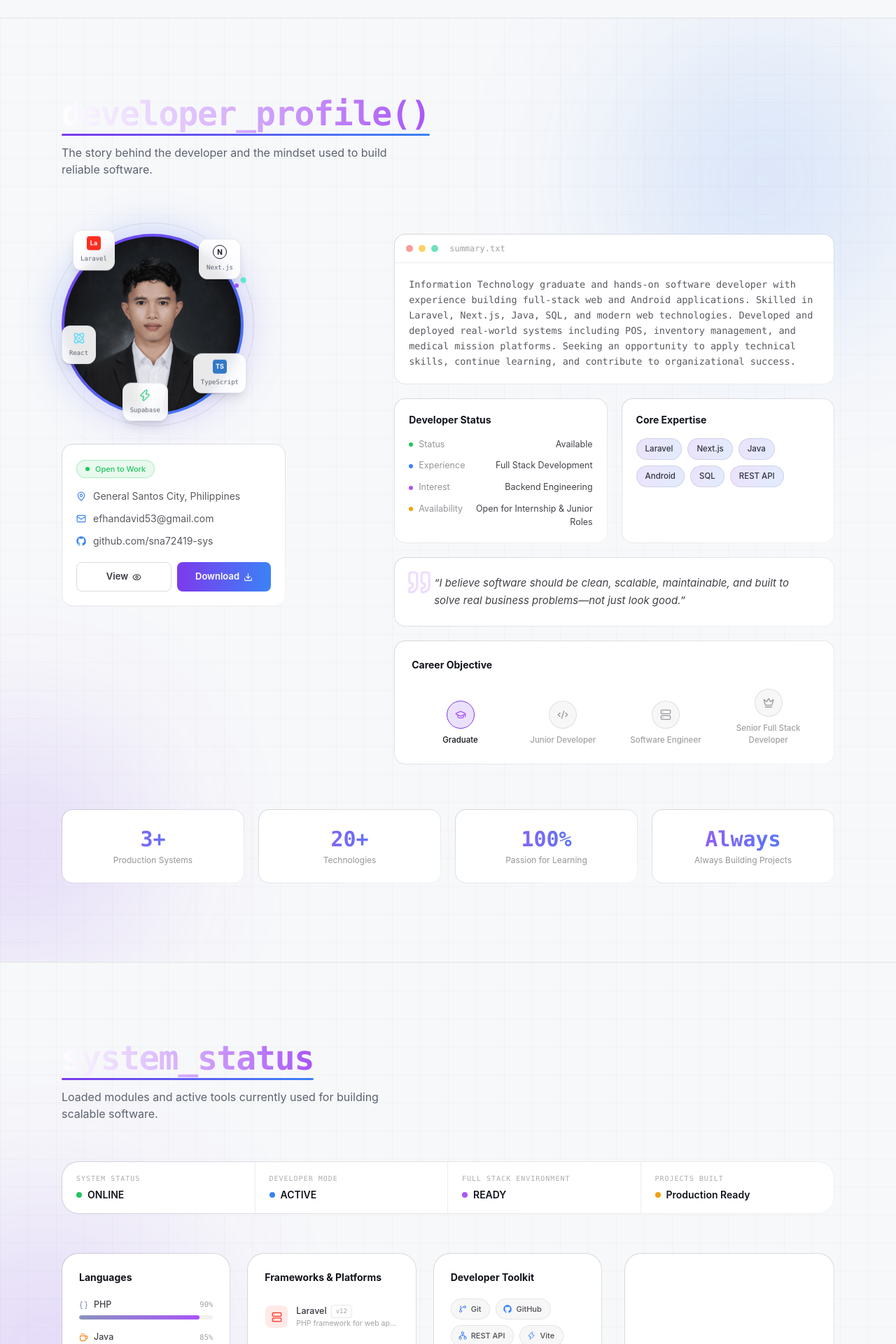
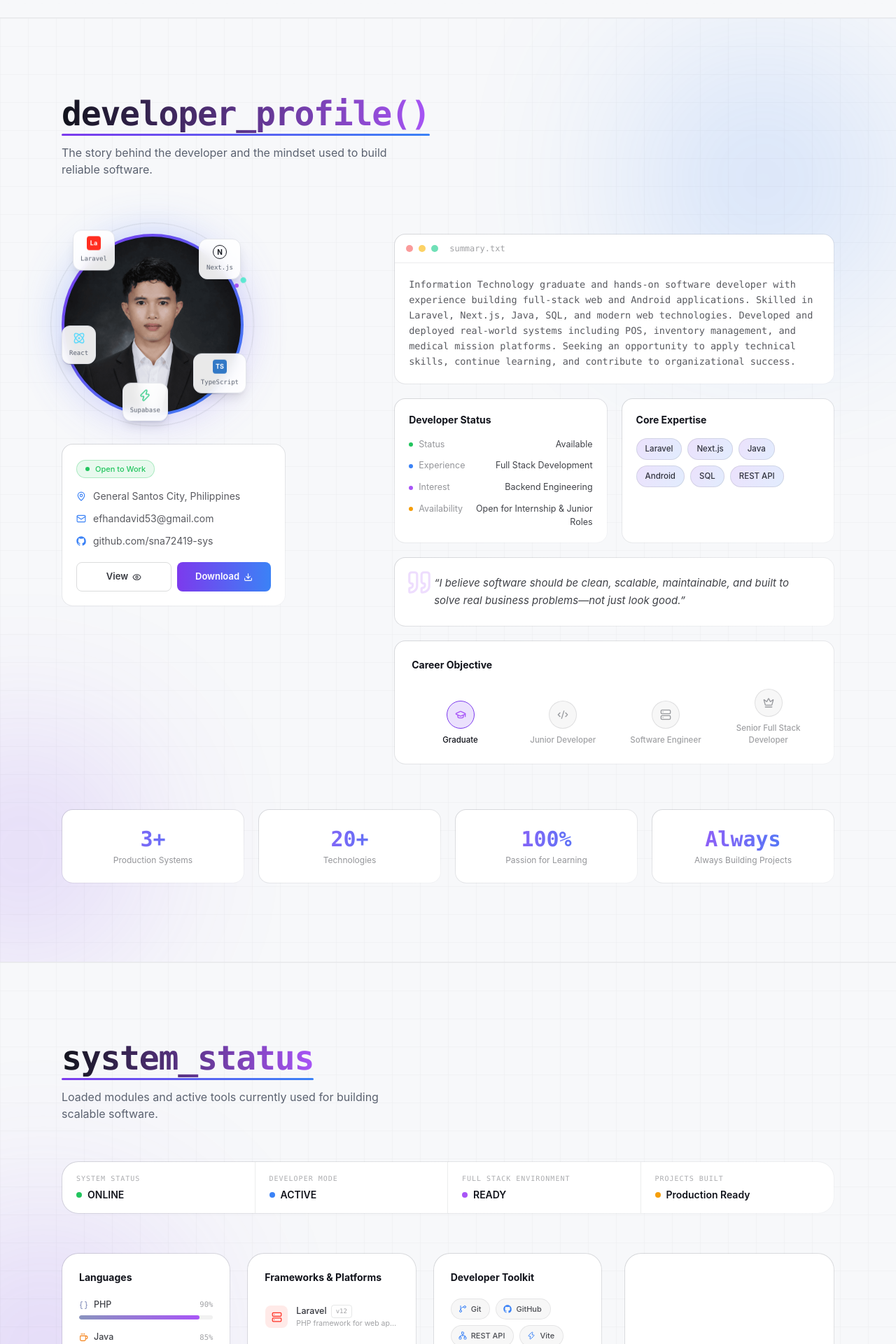
Before and after one commit to sna72419-sys/david-efhan-portfolio, a Next.js app: page / in a window 1280 px wide. Shown: the part 840-2760 px from the top of the page at 70% size. Built offline with nearby package versions, Linux system fonts and the light colour scheme.

Commit message:
Fix light mode bug: section title gradients (developer_profile, system_status, etc.) started at pure white making text invisible on light background; also fixed Next.js icon color

```diff
--- a/components/About.tsx
+++ b/components/About.tsx
@@ -29,7 +29,7 @@ function GithubIcon({ size = 16, className = "" }: { size?: number; className?:
 
 const techBadges = [
   { label: "Laravel", color: "#FF2D20", position: "top-0 left-0 sm:left-4", delay: 0 },
-  { label: "Next.js", color: "#FFFFFF", position: "top-4 right-0 sm:right-1", delay: 0.5 },
+  { label: "Next.js", color: "#94A3B8", position: "top-4 right-0 sm:right-1", delay: 0.5 },
   { label: "React", color: "#61DAFB", position: "bottom-16 -left-2 sm:left-0", icon: Atom, delay: 1 },
   { label: "TypeScript", color: "#3178C6", position: "bottom-6 right-0 sm:-right-1", delay: 1.5 },
   { label: "Supabase", color: "#3ECF8E", position: "-bottom-3 left-1/3", icon: Zap, delay: 2 },
@@ -125,7 +125,7 @@ export default function About() {
         >          <h2 className="relative inline-block text-3xl sm:text-5xl font-bold font-mono tracking-tight">
             <span
               className="bg-clip-text text-transparent"
-              style={{ backgroundImage: "linear-gradient(90deg, #ffffff, #A855F7)" }}
+              style={{ backgroundImage: "linear-gradient(90deg, var(--foreground), #A855F7)" }}
             >
               developer_profile()
             </span>
--- a/components/Contact.tsx
+++ b/components/Contact.tsx
@@ -100,7 +100,7 @@ export default function Contact() {
       <div className="relative max-w-6xl mx-auto px-4 sm:px-6">
         {/* header */}
         <motion.div initial={{ opacity: 0, y: 16 }} whileInView={{ opacity: 1, y: 0 }} viewport={{ once: true }} transition={{ duration: 0.5 }} className="mb-14 sm:mb-20">          <h2 className="relative inline-block text-3xl sm:text-5xl font-bold font-mono tracking-tight">
-            <span className="bg-clip-text text-transparent" style={{ backgroundImage: "linear-gradient(90deg, #ffffff, #A855F7)" }}>
+            <span className="bg-clip-text text-transparent" style={{ backgroundImage: "linear-gradient(90deg, var(--foreground), #A855F7)" }}>
               connect()
             </span>
             <motion.span
--- a/components/Experience.tsx
+++ b/components/Experience.tsx
@@ -122,7 +122,7 @@ export default function Experience() {
       <div className="relative max-w-6xl mx-auto px-4 sm:px-6">
         {/* header */}
         <motion.div initial={{ opacity: 0, y: 16 }} whileInView={{ opacity: 1, y: 0 }} viewport={{ once: true }} transition={{ duration: 0.5 }} className="mb-14 sm:mb-20">          <h2 className="relative inline-block text-3xl sm:text-5xl font-bold font-mono tracking-tight">
-            <span className="bg-clip-text text-transparent" style={{ backgroundImage: "linear-gradient(90deg, #ffffff, #A855F7)" }}>
+            <span className="bg-clip-text text-transparent" style={{ backgroundImage: "linear-gradient(90deg, var(--foreground), #A855F7)" }}>
               commit_log()
             </span>
             <motion.span
--- a/components/Hero.tsx
+++ b/components/Hero.tsx
@@ -17,7 +17,7 @@ function GithubIcon({ size = 18, className = "" }: { size?: number; className?:
 
 const techBadges = [
   { label: "Laravel", color: "#FF2D20", position: "top-0 left-2 sm:left-8", delay: 0 },
-  { label: "Next.js", color: "#FFFFFF", position: "top-6 right-0 sm:right-4", delay: 0.5 },
+  { label: "Next.js", color: "#94A3B8", position: "top-6 right-0 sm:right-4", delay: 0.5 },
   { label: "React", color: "#61DAFB", position: "bottom-24 left-0", icon: Atom, delay: 1 },
   { label: "TypeScript", color: "#3178C6", position: "bottom-8 right-0 sm:right-2", delay: 1.5 },
   { label: "Supabase", color: "#3ECF8E", position: "-bottom-2 left-1/3", icon: Zap, delay: 2 },
--- a/components/Projects.tsx
+++ b/components/Projects.tsx
@@ -81,7 +81,7 @@ export default function Projects() {
           <h2 className="relative inline-block text-3xl sm:text-5xl font-bold tracking-tight">
             <span
               className="bg-clip-text text-transparent"
-              style={{ backgroundImage: "linear-gradient(90deg, #ffffff, #A855F7)" }}
+              style={{ backgroundImage: "linear-gradient(90deg, var(--foreground), #A855F7)" }}
             >
               printed_receipts
             </span>
--- a/components/Skills.tsx
+++ b/components/Skills.tsx
@@ -61,7 +61,7 @@ const languages = [
 
 const frameworks = [
   { name: "Laravel", desc: "PHP framework for web apps", version: "v12", icon: Server, color: "#FF2D20" },
-  { name: "Next.js", desc: "React framework for production", version: "v15", icon: Globe, color: "#FFFFFF" },
+  { name: "Next.js", desc: "React framework for production", version: "v15", icon: Globe, color: "#94A3B8" },
   { name: "React", desc: "UI component library", version: "v18", icon: Atom, color: "#61DAFB" },
   { name: "Android SDK", desc: "Native Android development", version: "API 34", icon: Smartphone, color: "#3DDC84" },
   { name: "Supabase", desc: "Backend-as-a-Service", version: "v2", icon: Zap, color: "#3ECF8E" },
@@ -170,7 +170,7 @@ export default function Skills() {
       <div className="relative max-w-6xl mx-auto px-4 sm:px-6">
         {/* header */}
         <motion.div initial={{ opacity: 0, y: 16 }} whileInView={{ opacity: 1, y: 0 }} viewport={{ once: true }} transition={{ duration: 0.5 }} className="mb-10 sm:mb-14">          <h2 className="relative inline-block text-3xl sm:text-5xl font-bold font-mono tracking-tight">
-            <span className="bg-clip-text text-transparent" style={{ backgroundImage: "linear-gradient(90deg, #ffffff, #A855F7)" }}>
+            <span className="bg-clip-text text-transparent" style={{ backgroundImage: "linear-gradient(90deg, var(--foreground), #A855F7)" }}>
               system_status
             </span>
             <motion.span
```
